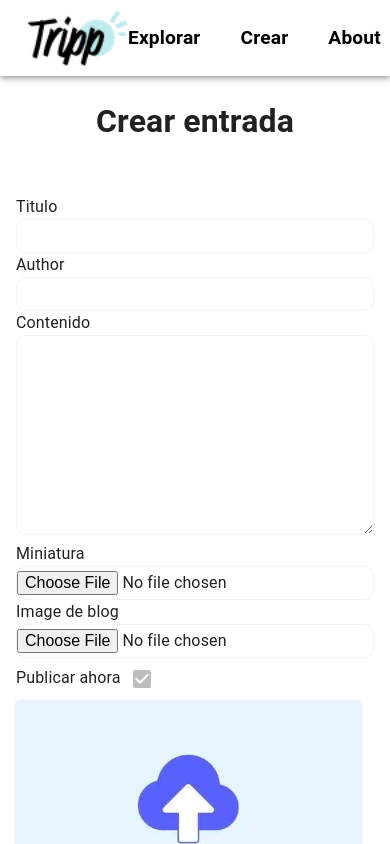
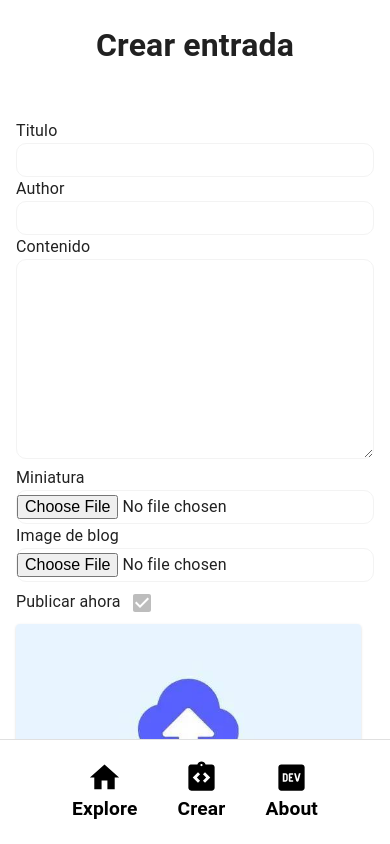
Before and after one commit to danielboliyo/react-blog-strapi, a React (Vite) app in the folder blog-app/: page /create in a window 390 px wide. Shown: the top 844 px of the page. Built offline with nearby package versions, Linux system fonts and the light colour scheme; the HTML template or start-up script is replaced by a standard one.

Commit message:
update create blog view: add margin for mobile, add: bottom bar for mobile

```diff
--- a/blog-app/src/components/TopBar/TopBar.jsx
+++ b/blog-app/src/components/TopBar/TopBar.jsx
@@ -2,28 +2,14 @@ import React from 'react';
 import { AppBar, Box, CardMedia } from '@mui/material';
 import { NavLinkStyled, TopBarContainer } from './styled';
 import { NavLink } from 'react-router-dom';
+import Mobile from './components/Mobile/Mobile';
+import Desktop from './components/Desktop/Desktop';
 
 const TopBar = () => {
     return (
-        <AppBar position='relative' sx={{ padding: 1 }}>
-            <TopBarContainer>
-                <Box flex={1}>
-                    <NavLink to='/explore'>
-                        <CardMedia
-                            component="img"
-                            image='/logo.png'
-                            alt="travelBlog logo"
-                            sx={{ width: 100, height: 100 }}
-                        />
-                    </NavLink>
-                </Box>
-                <Box flex={1} />
-                <Box flex={1} display="flex" justifyContent="flex-end" gap={5} alignItems="center">
-                    <NavLinkStyled to='/explore'>Explorar</NavLinkStyled>
-                    <NavLinkStyled to='/create'>Crear</NavLinkStyled>
-                    <NavLinkStyled to='/about'>About</NavLinkStyled>
-                </Box>
-            </TopBarContainer>
+        <AppBar position="relative" sx={{ padding: '0px 25px' }}>
+            <Desktop />
+            <Mobile />
         </AppBar>
     );
 };
--- /dev/null
+++ b/blog-app/src/components/TopBar/components/Desktop/Desktop.jsx
@@ -0,0 +1,29 @@
+import React from 'react';
+import { MenuDesktop, NavLinkStyled, TopBarContainer } from './styled';
+import { Box, CardMedia } from '@mui/material';
+import { NavLink } from 'react-router-dom';
+
+const Desktop = () => {
+    return (
+        <TopBarContainer>
+            <Box flex={1}>
+                <NavLink to='/explore'>
+                    <CardMedia
+                        component="img"
+                        image='/logo.png'
+                        alt="travelBlog logo"
+                        sx={{ width: 100, height: 100 }}
+                    />
+                </NavLink>
+            </Box>
+            <Box flex={1} />
+            <Box flex={1} display="flex" justifyContent="flex-end" gap={5} alignItems="center">
+                <NavLinkStyled to='/explore'>Explorar</NavLinkStyled>
+                <NavLinkStyled to='/create'>Crear</NavLinkStyled>
+                <NavLinkStyled to='/about'>About</NavLinkStyled>
+            </Box>
+        </TopBarContainer>
+    );
+};
+
+export default Desktop;
--- /dev/null
+++ b/blog-app/src/components/TopBar/components/Desktop/styled.js
@@ -0,0 +1,42 @@
+import styled from '@emotion/styled';
+import { Toolbar } from '@mui/material';
+import { NavLink } from 'react-router-dom';
+
+export const MenuDesktop = styled(Toolbar)`
+    display: flex;
+    //media query from tablet to mobile
+    @media (max-width: 960px) {
+        display: none;
+    }
+`;
+
+export const MenuItems = styled.div`
+    cursor: pointer;
+    border-bottom: 2px solid transparent;
+    transition: all 0.3s ease-in-out;
+    &:hover {
+        border-bottom: 2px solid #fff;
+    }
+`;
+
+export const TopBarContainer = styled.header`
+    display: flex;
+    justify-content: space-between;
+    align-items: center;
+    padding: 0 20px;
+    height: 60px;
+    background-color: #fff;
+    box-shadow: 0 0 10px rgba(0, 0, 0, 0.1);
+    color: #000;
+    box-shadow: none;
+    @media (max-width: 960px) {
+        display: none;
+    }
+`;
+
+export const NavLinkStyled = styled(NavLink)`
+    text-decoration: none;
+    color: #000;
+    font-weight: 600;
+    font-size: 1.2rem;
+`;
--- /dev/null
+++ b/blog-app/src/components/TopBar/components/Mobile/Mobile.jsx
@@ -0,0 +1,76 @@
+import React from 'react';
+import { MenuItems, MenuMobile } from './styled';
+import HomeIcon from '@mui/icons-material/Home';
+import LogoDevIcon from '@mui/icons-material/LogoDev';
+import IntegrationInstructionsIcon from '@mui/icons-material/IntegrationInstructions';
+//import ContactMailIcon from '@mui/icons-material/ContactMail';
+import { Box, Drawer } from '@mui/material';
+
+const Mobile = () => {
+    return (
+        <MenuMobile>
+            <Drawer
+                anchor="bottom"
+                hideBackdrop
+                variant="permanent"
+                open={window.innerWidth < 960 ? true : false}
+                //onClose={handleCloseDrawer}
+                sx={{
+                    '& .MuiDrawer-paper': {
+                        width: '100%',
+                        padding: '20px 20px'
+                    }
+                }}
+            >
+                <Box display="flex" justifyContent="center" alignItems="center" gap={5}>
+                    <MenuItems to="/explore">
+                        <Box
+                            display="flex"
+                            justifyContent="center"
+                            alignItems="center"
+                            flexDirection="column"
+                        >
+                            <HomeIcon fontSize="large" />
+                            <div>Explore</div>
+                        </Box>
+                    </MenuItems>
+                    <MenuItems to="/create">
+                        <Box
+                            display="flex"
+                            justifyContent="center"
+                            alignItems="center"
+                            flexDirection="column"
+                        >
+                            <IntegrationInstructionsIcon fontSize="large" />
+                            <div>Crear</div>
+                        </Box>
+                    </MenuItems>
+                    {/* <MenuItems to="/explore">
+                        <Box
+                            display="flex"
+                            justifyContent="center"
+                            alignItems="center"
+                            flexDirection="column"
+                        >
+                            <ContactMailIcon fontSize="large" />
+                            <div>Contact</div>
+                        </Box>
+                    </MenuItems> */}
+                    <MenuItems to="/about">
+                        <Box
+                            display="flex"
+                            justifyContent="center"
+                            alignItems="center"
+                            flexDirection="column"
+                        >
+                            <LogoDevIcon fontSize="large" />
+                            <div>About</div>
+                        </Box>
+                    </MenuItems>
+                </Box>
+            </Drawer>
+        </MenuMobile>
+    );
+};
+
+export default Mobile;
--- /dev/null
+++ b/blog-app/src/components/TopBar/components/Mobile/styled.js
@@ -0,0 +1,20 @@
+import styled from '@emotion/styled';
+import { Box } from '@mui/material';
+import { NavLink } from 'react-router-dom';
+
+export const MenuItems = styled(NavLink)`
+    //color for icons and title for menu mobile
+    color: #000;
+    font-weight: 600;
+    font-size: 1.2rem;
+    text-decoration: none;
+    font-family: 'Roboto', sans-serif;
+`;
+
+export const MenuMobile = styled(Box)`
+    display: flex;
+    //media query from tablet to mobile
+    @media (min-width: 960px) {
+        display: none;
+    }
+`;
--- a/blog-app/src/views/CreateBlog/styled.js
+++ b/blog-app/src/views/CreateBlog/styled.js
@@ -30,7 +30,9 @@ export const ContainerStyled = styled(Container)`
     margin-top: 50px;
     display: flex;
     justify-content: space-between;
+    margin-bottom: 2rem;
     @media (max-width: 600px) {
         flex-direction: column;
+        margin-bottom: 8rem;
     }
 `;
```
